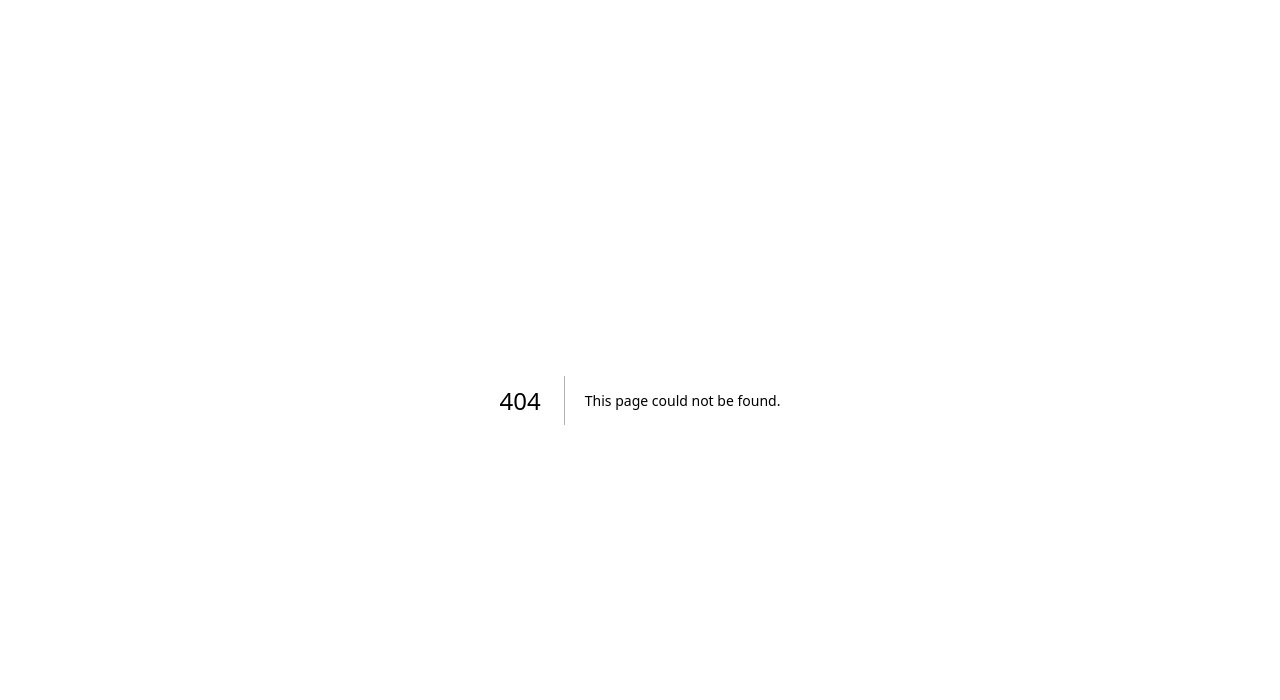
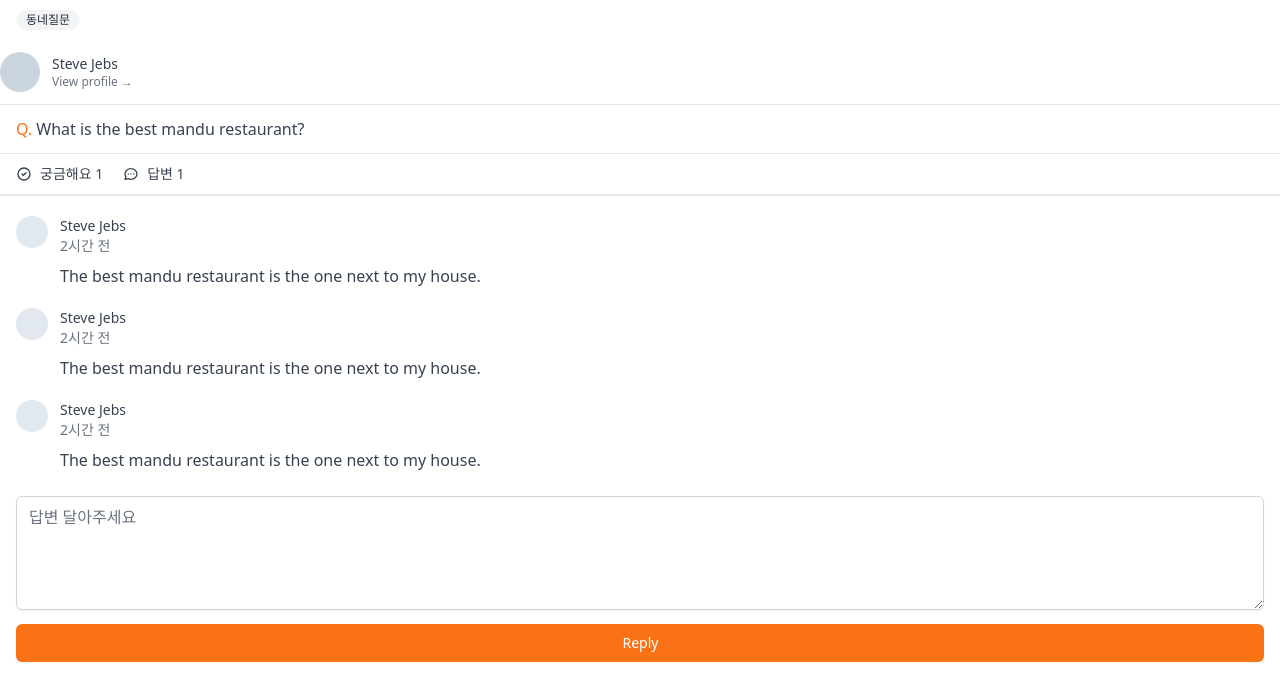
Before and after one commit to ANchangwan/carrot-market, a Next.js app: page /community/1 in a window 1280 px wide. Before the commit this address had no page. Shown: the top 700 px of the page. Built offline with nearby package versions, Linux system fonts and the light colour scheme.

Commit message:
community detail

```diff
--- /dev/null
+++ b/pages/community/[id].tsx
@@ -0,0 +1,113 @@
+function CommunityPostDetail() {
+  return (
+    <div>
+      <span className="itmes-center my-2.5 ml-4 inline-flex  rounded-full bg-gray-100 px-2.5 py-0.5 text-xs font-medium text-gray-800">
+        동네질문
+      </span>
+      <div className=" mb-3 flex items-center space-x-3 border-b py-3">
+        <div className="h-10 w-10 rounded-full bg-slate-300" />
+        <div>
+          <p className="text-sm font-medium text-gray-700">Steve Jebs</p>
+          <p className="text-xs font-medium text-gray-500">
+            View profile &rarr;
+          </p>
+        </div>
+      </div>
+      <div></div>
+      <span className="mt-2 ml-4 text-gray-700">
+        <span className="font-medium text-orange-500">Q.</span> What is the best
+        mandu restaurant?
+      </span>
+      <div className="mt-3 flex w-full space-x-5 border-t border-b-[2px] px-4 py-2.5 text-gray-700">
+        <span className="flex items-center space-x-2 text-sm">
+          <svg
+            className="h-4 w-4"
+            fill="none"
+            stroke="currentColor"
+            viewBox="0 0 24 24"
+            xmlns="http://www.w3.org/2000/svg"
+          >
+            <path
+              strokeLinecap="round"
+              strokeLinejoin="round"
+              strokeWidth="2"
+              d="M9 12l2 2 4-4m6 2a9 9 0 11-18 0 9 9 0 0118 0z"
+            ></path>
+          </svg>
+          <span>궁금해요 1</span>
+        </span>
+        <span className="flex items-center space-x-2 text-sm">
+          <svg
+            className="h-4 w-4"
+            fill="none"
+            stroke="currentColor"
+            viewBox="0 0 24 24"
+            xmlns="http://www.w3.org/2000/svg"
+          >
+            <path
+              strokeLinecap="round"
+              strokeLinejoin="round"
+              strokeWidth="2"
+              d="M8 12h.01M12 12h.01M16 12h.01M21 12c0 4.418-4.03 8-9 8a9.863 9.863 0 01-4.255-.949L3 20l1.395-3.72C3.512 15.042 3 13.574 3 12c0-4.418 4.03-8 9-8s9 3.582 9 8z"
+            ></path>
+          </svg>
+          <span>답변 1</span>
+        </span>
+      </div>
+      <div className="my-5 space-y-5 px-4">
+        <div className="flex items-start space-x-3">
+          <div className="h-8 w-8 rounded-full bg-slate-200" />
+          <div>
+            <span className="block text-sm font-medium text-gray-700">
+              Steve Jebs
+            </span>
+            <span className="block text-sm text-gray-500">2시간 전</span>
+            <p className="mt-2 text-gray-700">
+              The best mandu restaurant is the one next to my house.
+            </p>
+          </div>
+        </div>
+        <div className="flex items-start space-x-3">
+          <div className="h-8 w-8 rounded-full bg-slate-200" />
+          <div>
+            <span className="block text-sm font-medium text-gray-700">
+              Steve Jebs
+            </span>
+            <span className="block text-sm text-gray-500">2시간 전</span>
+            <p className="mt-2 text-gray-700">
+              The best mandu restaurant is the one next to my house.
+            </p>
+          </div>
+        </div>
+        <div className="flex items-start space-x-3">
+          <div className="h-8 w-8 rounded-full bg-slate-200" />
+          <div>
+            <span className="block text-sm font-medium text-gray-700">
+              Steve Jebs
+            </span>
+            <span className="block text-sm text-gray-500">2시간 전</span>
+            <p className="mt-2 text-gray-700">
+              The best mandu restaurant is the one next to my house.
+            </p>
+          </div>
+        </div>
+      </div>
+      <div>
+        <div>
+          <div />
+        </div>
+      </div>
+      <div className="px-4">
+        <textarea
+          className="mt-1 w-full rounded-md border-gray-300 shadow-sm focus:border-orange-500 focus:outline-none focus:ring-orange-500"
+          rows={4}
+          placeholder="답변 달아주세요"
+        />
+        <button className="mt-2 w-full rounded-md border border-r-0 border-transparent bg-orange-500 py-2 px-4  text-sm font-medium text-white shadow-sm hover:bg-orange-600 focus:outline-none focus:ring-2 focus:ring-orange-500 focus:ring-offset-2">
+          Reply
+        </button>
+      </div>
+    </div>
+  );
+}
+export default CommunityPostDetail;
--- a/pages/community/index.tsx
+++ b/pages/community/index.tsx
@@ -3,7 +3,7 @@
     <div className="space-y-8 px-4 py-16">
       {[...Array(6)].map((_, i) => (
         <div key={i} className="flex cursor-pointer flex-col items-start">
-          <span className="itmes-center flex  rounded-full bg-gray-100 px-2.5 py-0.5 text-xs font-medium text-gray-800">
+          <span className="itmes-center ml-4 flex  rounded-full bg-gray-100 px-2.5 py-0.5 text-xs font-medium text-gray-800">
             동네질문
           </span>
           <span className="mt-2 text-gray-700">
```
